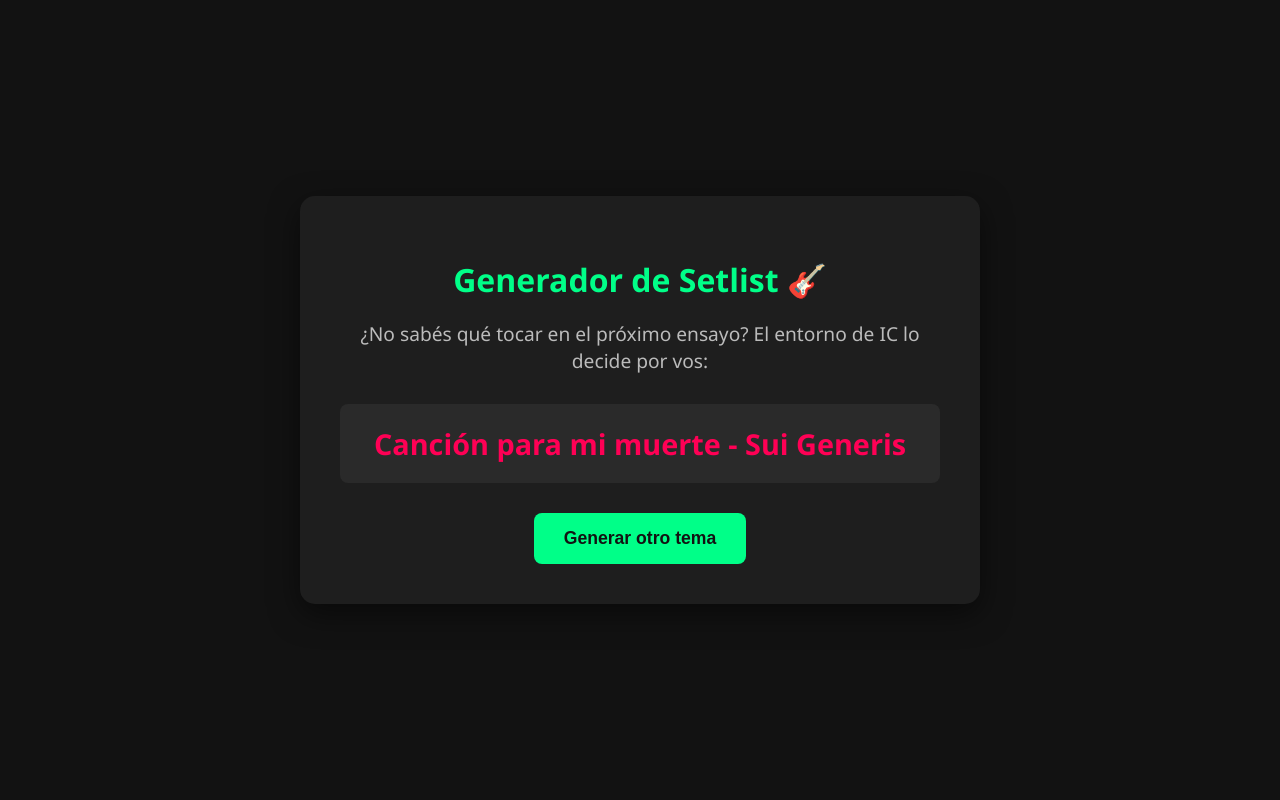
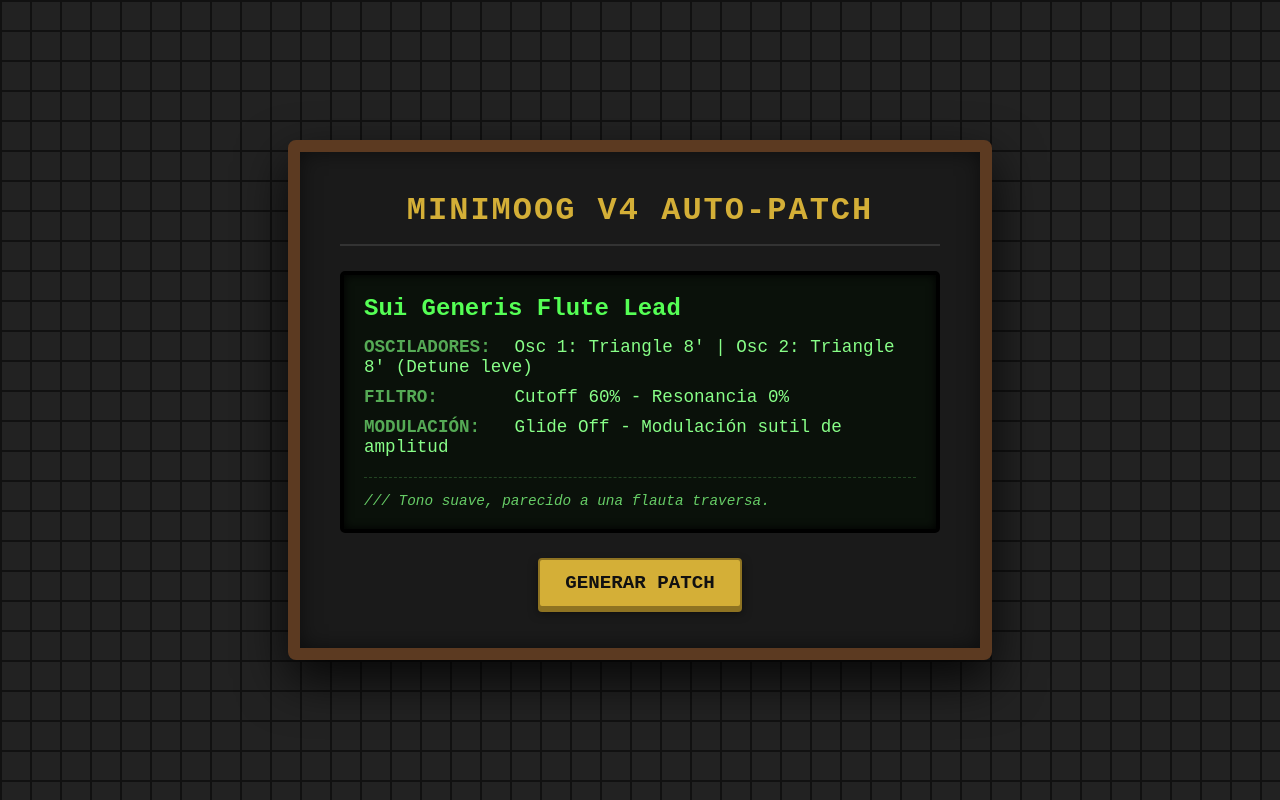
Before and after one commit to ulises-ayala/tp-integracion-continua, a Flask app: page / in a window 1280 px wide. Run offline with Flask 3, Linux system fonts and the light colour scheme.

Commit message:
App sintes

```diff
--- a/app.py
+++ b/app.py
@@ -5,16 +5,40 @@ app = Flask(__name__)
 
 @app.route('/')
 def index():
-    # Una lista temática para darle onda
-    canciones = [
-        "Shine On You Crazy Diamond - Pink Floyd",
-        "Firth of Fifth - Genesis",
-        "Canción para mi muerte - Sui Generis",
-        "Génesis - Vox Dei",
-        "Have a Cigar - Pink Floyd"
+    # Lista de configuraciones para el Minimoog
+    presets = [
+        {
+            "nombre": "Lead Clásico - Shine On You Crazy Diamond",
+            "osciladores": "Osc 1: Square 8' | Osc 2: Saw 8' (Detune +2) | Osc 3: Tri 4'",
+            "filtro": "Cutoff 40% - Resonancia 10%",
+            "modulacion": "Glide On (30%) - LFO a Pitch",
+            "nota": "Ideal para solos con mucha expresividad."
+        },
+        {
+            "nombre": "Bajo Pesado - Have a Cigar",
+            "osciladores": "Osc 1: Saw 16' | Osc 2: Square 16' (Detune -1) | Osc 3: Saw 32'",
+            "filtro": "Cutoff 20% - Resonancia 30% - Env Amount 70%",
+            "modulacion": "Glide Off - Ataque rápido",
+            "nota": "Un bajo bien gordo y percusivo para marcar el ritmo."
+        },
+        {
+            "nombre": "Sui Generis Flute Lead",
+            "osciladores": "Osc 1: Triangle 8' | Osc 2: Triangle 8' (Detune leve)",
+            "filtro": "Cutoff 60% - Resonancia 0%",
+            "modulacion": "Glide Off - Modulación sutil de amplitud",
+            "nota": "Tono suave, parecido a una flauta traversa."
+        },
+        {
+            "nombre": "Brass Progresivo",
+            "osciladores": "Osc 1: Saw 8' | Osc 2: Saw 8' (Detune -3) | Osc 3: Saw 4'",
+            "filtro": "Cutoff 50% - Resonancia 20% - Env Amount 50%",
+            "modulacion": "Ataque medio (Fade in) - Glide Off",
+            "nota": "Perfecto para acordes majestuosos."
+        }
     ]
-    cancion_elegida = random.choice(canciones)
-    return render_template('index.html', cancion=cancion_elegida)
+
+    preset_elegido = random.choice(presets)
+    return render_template('index.html', preset=preset_elegido)
 
 if __name__ == '__main__':
     app.run(debug=True, host='0.0.0.0')
--- a/templates/index.html
+++ b/templates/index.html
@@ -3,70 +3,108 @@
 <head>
     <meta charset="UTF-8">
     <meta name="viewport" content="width=device-width, initial-scale=1.0">
-    <title>Generador de Setlist</title>
+    <title>Minimoog v4 Preset Generator</title>
     <style>
         body {
-            background-color: #121212;
-            color: #ffffff;
-            font-family: 'Segoe UI', Tahoma, Geneva, Verdana, sans-serif;
+            background-color: #222;
+            background-image: linear-gradient(#111 2px, transparent 2px), linear-gradient(90deg, #111 2px, transparent 2px);
+            background-size: 30px 30px;
+            color: #eee;
+            font-family: 'Courier New', Courier, monospace;
             display: flex;
-            flex-direction: column;
             align-items: center;
             justify-content: center;
             height: 100vh;
             margin: 0;
+        }
+        .synth-panel {
+            background-color: #1a1a1a;
+            border: 12px solid #5c3a21; /* Borde de madera */
+            border-radius: 8px;
+            padding: 40px;
+            box-shadow: 0 20px 50px rgba(0,0,0,0.8), inset 0 0 20px rgba(0,0,0,0.5);
+            max-width: 600px;
+            width: 90%;
+        }
+        h1 {
+            color: #d4af37; /* Dorado clásico */
+            text-align: center;
+            text-transform: uppercase;
+            letter-spacing: 2px;
+            border-bottom: 2px solid #333;
+            padding-bottom: 15px;
+            margin-top: 0;
+        }
+        .screen {
+            background-color: #0a110a;
+            border: 4px solid #000;
+            border-radius: 5px;
+            padding: 20px;
+            margin: 25px 0;
+            box-shadow: inset 0 0 10px #000;
+        }
+        .screen h2 {
+            color: #55ff55;
+            margin: 0 0 15px 0;
+            font-size: 1.5rem;
+        }
+        .parameter {
+            margin-bottom: 10px;
+            color: #88ff88;
+            font-size: 1.1rem;
+        }
+        .label {
+            color: #55aa55;
+            font-weight: bold;
+            display: inline-block;
+            width: 140px;
+        }
+        .note {
+            margin-top: 20px;
+            padding-top: 15px;
+            border-top: 1px dashed #224422;
+            color: #66cc66;
+            font-style: italic;
+            font-size: 0.9rem;
+        }
+        .button-container {
             text-align: center;
         }
-        .container {
-            background-color: #1e1e1e;
-            padding: 40px;
-            border-radius: 15px;
-            box-shadow: 0 10px 30px rgba(0, 0, 0, 0.5);
-            max-width: 600px;
+        button {
+            background-color: #d4af37;
+            color: #111;
+            border: 2px solid #8e7322;
+            padding: 12px 25px;
+            font-size: 1.2rem;
+            font-weight: bold;
+            font-family: inherit;
+            cursor: pointer;
+            border-radius: 4px;
+            text-transform: uppercase;
+            box-shadow: 0 4px 0 #8e7322, 0 5px 10px rgba(0,0,0,0.5);
+            transition: all 0.1s;
         }
-        h1 {
-            color: #00ff88;
-            margin-bottom: 10px;
-        }
-        p {
-            font-size: 1.2rem;
-            color: #bbbbbb;
-        }
-        .cancion {
-            font-size: 1.8rem;
-            font-weight: bold;
-            margin: 30px 0;
-            color: #ff0055;
-            background: #2a2a2a;
-            padding: 20px;
-            border-radius: 8px;
-        }
-        button {
-            background-color: #00ff88;
-            color: #121212;
-            border: none;
-            padding: 15px 30px;
-            font-size: 1.1rem;
-            font-weight: bold;
-            border-radius: 8px;
-            cursor: pointer;
-            transition: background-color 0.3s ease;
-        }
-        button:hover {
-            background-color: #00cc6a;
+        button:active {
+            box-shadow: 0 0 0 #8e7322, 0 2px 5px rgba(0,0,0,0.5);
+            transform: translateY(4px);
         }
     </style>
 </head>
 <body>
-    <div class="container">
-        <h1>Generador de Setlist 🎸</h1>
-        <p>¿No sabés qué tocar en el próximo ensayo? El entorno de IC lo decide por vos:</p>
+    <div class="synth-panel">
+        <h1>Minimoog v4 Auto-Patch</h1>
 
-        <div class="cancion">
-            {{ cancion }}
+        <div class="screen">
+            <h2>{{ preset.nombre }}</h2>
+            <div class="parameter"><span class="label">OSCILADORES:</span> {{ preset.osciladores }}</div>
+            <div class="parameter"><span class="label">FILTRO:</span> {{ preset.filtro }}</div>
+            <div class="parameter"><span class="label">MODULACIÓN:</span> {{ preset.modulacion }}</div>
+            <div class="note">/// {{ preset.nota }}</div>
         </div>
 
-        <button onclick="window.location.reload()">Generar otro tema</button>
+        <div class="button-container">
+            <button onclick="window.location.reload()">Generar Patch</button>
+        </div>
     </div>
 </body>
 </html>
```
